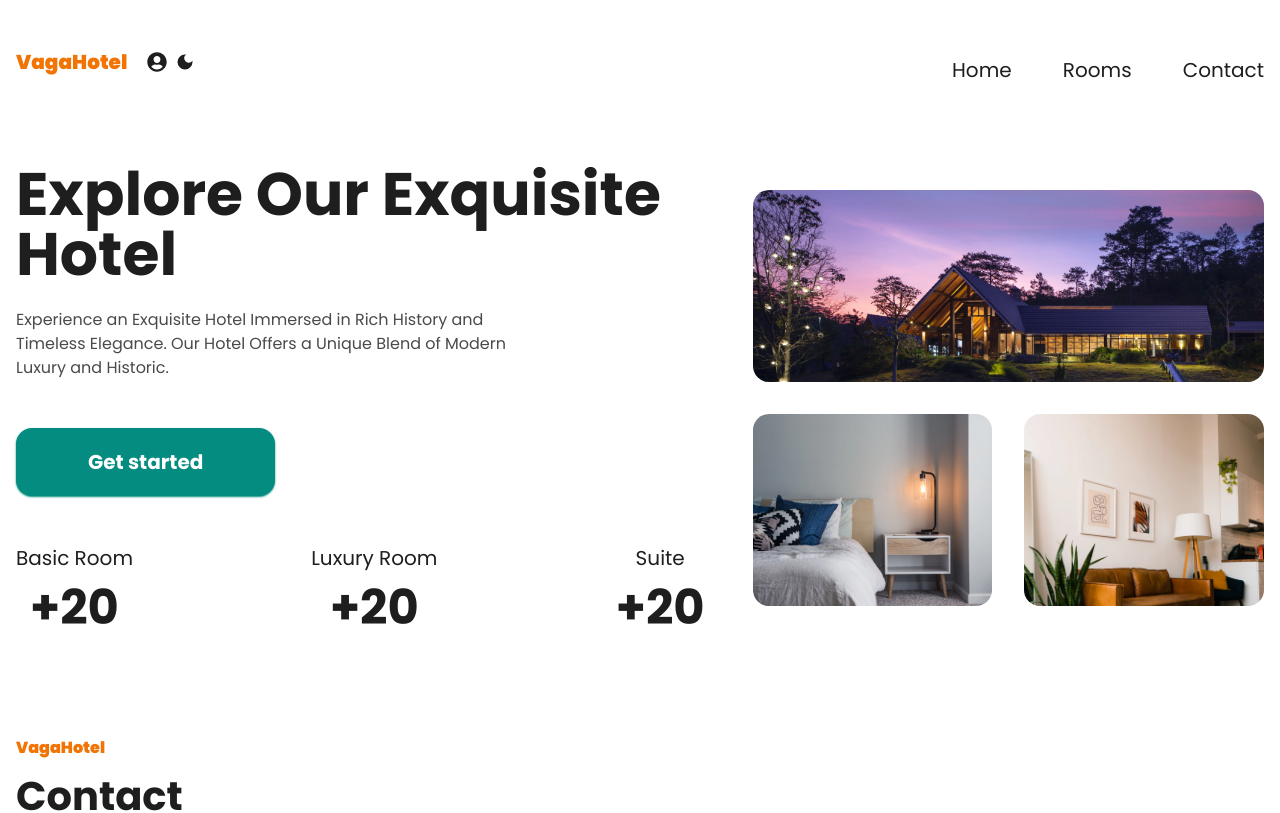
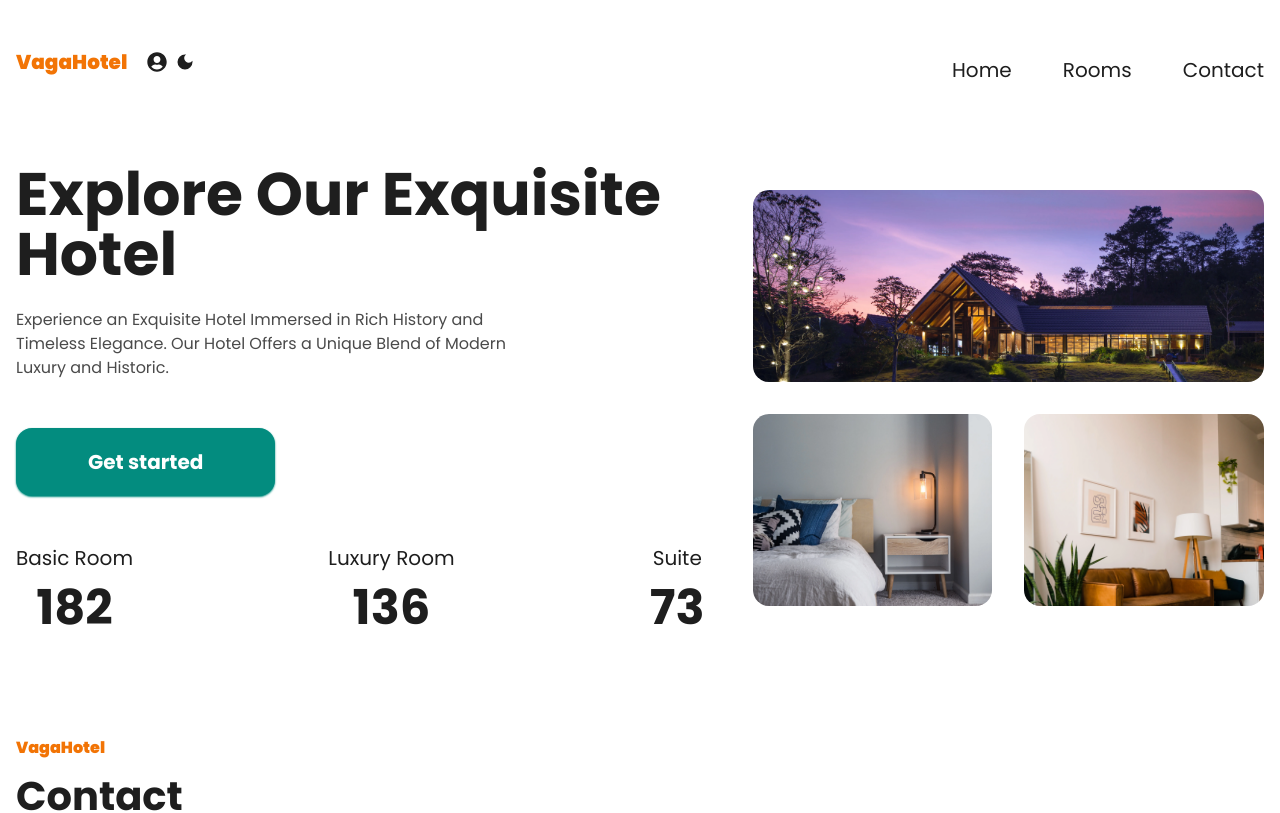
Before and after one commit to VladyslavVagin/hotel-management, a Next.js app: page / in a window 1280 px wide. Shown: the top 813 px of the page. Built offline with nearby package versions, Linux system fonts and the light colour scheme; no server answers.

Commit message:
search components

```diff
--- a/src/app/(web)/page.tsx
+++ b/src/app/(web)/page.tsx
@@ -4,6 +4,10 @@ export default function Home() {
   return (
     <>
       <HeroSection />
+      {/* Page Search */}
+      {/* Featured Room */}
+      {/* Gallery */}
+      {/* Newsletter */}
     </>
   );
 }
--- /dev/null
+++ b/src/components/CountUpNumber/CountUpNumber.tsx
@@ -0,0 +1,40 @@
+"use client";
+
+import { FC, useState, useEffect } from "react";
+
+type Props = {
+  endValue: number;
+  duration: number;
+};
+
+const CountUpNumber: FC<Props> = ({ endValue, duration }) => {
+  const [count, setCount] = useState(0);
+
+  useEffect(() => {
+    let startTime: number;
+    let animationFrameId: number;
+
+    const updateCount = (timestamp: number) => {
+      if (!startTime) startTime = timestamp;
+      const progress = timestamp - startTime;
+
+      if (progress < duration) {
+        setCount(Math.min(endValue, (progress / duration) * endValue));
+        animationFrameId = requestAnimationFrame(updateCount);
+      } else {
+        setCount(endValue);
+      }
+    };
+
+    animationFrameId = requestAnimationFrame(updateCount);
+    return () => cancelAnimationFrame(animationFrameId);
+  }, [endValue, duration]);
+
+  return (
+    <p className="md:font-bold font-medium text-lg xl:text-5xl">
+      {Math.round(count)}
+    </p>
+  );
+};
+
+export default CountUpNumber;
--- /dev/null
+++ b/src/components/HeroSection/ClientComponent.tsx
@@ -0,0 +1,40 @@
+"use client";
+
+import React, { FC } from "react";
+import Image from "next/image";
+import CountUpNumber from "../CountUpNumber/CountUpNumber";
+import { heading1 } from "./ServerComponent";
+
+type Props = {
+  heading1: React.ReactNode;
+  section2: React.ReactNode;
+};
+
+const ClientComponent: FC<Props> = (props) => {
+  const { heading1, section2 } = props;
+
+  return (
+    <section className="flex px-4 items-center gap-12 container mx-auto">
+      <div className="py-10 h-full">
+        {heading1}
+        <div className="flex justify-between mt-12">
+          <div className="flex gap-3 flex-col items-center justify-center">
+            <p className="text-xs lg:text-xl text-center">Basic Room</p>
+            <CountUpNumber endValue={182} duration={3000} />
+          </div>
+          <div className="flex gap-3 flex-col items-center justify-center">
+            <p className="text-xs lg:text-xl text-center">Luxury Room</p>
+            <CountUpNumber endValue={136} duration={3000} />
+          </div>
+          <div className="flex gap-3 flex-col items-center justify-center">
+            <p className="text-xs lg:text-xl text-center">Suite</p>
+            <CountUpNumber endValue={73} duration={3000} />
+          </div>
+        </div>
+      </div>
+      {section2}
+    </section>
+  );
+};
+
+export default ClientComponent;
--- a/src/components/HeroSection/HeroSection.tsx
+++ b/src/components/HeroSection/HeroSection.tsx
@@ -1,66 +1,8 @@
-import Image from "next/image";
+import ClientComponent from "./ClientComponent";
+import { heading1, section2 } from "./ServerComponent";
 
 const HeroSection = () => {
-  return (
-    <section className="flex px-4 items-center gap-12 container mx-auto">
-      <div className="py-10 h-full">
-        <h1 className="font-heading mb-6">Explore Our Exquisite Hotel</h1>
-        <p className="text-[#4a4a4a] dark:text-[#ffffff] mb-12 max-w-lg">
-          Experience an Exquisite Hotel Immersed in Rich History and Timeless
-          Elegance. Our Hotel Offers a Unique Blend of Modern Luxury and
-          Historic.
-        </p>
-        <button className="btn-primary">Get started</button>
-
-        <div className="flex justify-between mt-12">
-          <div className="flex gap-3 flex-col items-center justify-center">
-            <p className="text-xs lg:text-xl text-center">Basic Room</p>
-            <p className="md:font-bold font-medium text-lg xl:text-5xl">+20</p>
-          </div>
-          <div className="flex gap-3 flex-col items-center justify-center">
-            <p className="text-xs lg:text-xl text-center">Luxury Room</p>
-            <p className="md:font-bold font-medium text-lg xl:text-5xl">+20</p>
-          </div>
-          <div className="flex gap-3 flex-col items-center justify-center">
-            <p className="text-xs lg:text-xl text-center">Suite</p>
-            <p className="md:font-bold font-medium text-lg xl:text-5xl">+20</p>
-          </div>
-        </div>
-      </div>
-
-      <div className="md:grid hidden gap-8 grid-cols-1">
-        <div className="rounded-2xl overflow-hidden h-48">
-          <Image
-            src={"/images/hero-1.webp"}
-            alt="hero-1"
-            width={300}
-            height={300}
-            className="img scale-animation"
-          />
-        </div>
-        <div className="grid grid-cols-2 gap-8 h-48">
-          <div className="rounded-2xl overflow-hidden">
-            <Image
-              src={"/images/hero-2.webp"}
-              alt="hero-2"
-              width={300}
-              height={300}
-              className="img scale-animation"
-            />
-          </div>
-          <div className="rounded-2xl overflow-hidden">
-            <Image
-              src={"/images/hero-3.webp"}
-              alt="hero-3"
-              width={300}
-              height={300}
-              className="img scale-animation"
-            />
-          </div>
-        </div>
-      </div>
-    </section>
-  );
+  return <ClientComponent heading1={heading1} section2={section2} />;
 };
 
 export default HeroSection;
--- /dev/null
+++ b/src/components/HeroSection/ServerComponent.tsx
@@ -0,0 +1,46 @@
+import Image from "next/image";
+
+export const heading1 = (
+  <>
+    <h1 className="font-heading mb-6">Explore Our Exquisite Hotel</h1>
+    <p className="text-[#4a4a4a] dark:text-[#ffffff] mb-12 max-w-lg">
+      Experience an Exquisite Hotel Immersed in Rich History and Timeless
+      Elegance. Our Hotel Offers a Unique Blend of Modern Luxury and Historic.
+    </p>
+    <button className="btn-primary">Get started</button>
+  </>
+);
+
+export const section2 = (
+  <div className="md:grid hidden gap-8 grid-cols-1">
+    <div className="rounded-2xl overflow-hidden h-48">
+      <Image
+        src={"/images/hero-1.webp"}
+        alt="hero-1"
+        width={300}
+        height={300}
+        className="img scale-animation"
+      />
+    </div>
+    <div className="grid grid-cols-2 gap-8 h-48">
+      <div className="rounded-2xl overflow-hidden">
+        <Image
+          src={"/images/hero-2.webp"}
+          alt="hero-2"
+          width={300}
+          height={300}
+          className="img scale-animation"
+        />
+      </div>
+      <div className="rounded-2xl overflow-hidden">
+        <Image
+          src={"/images/hero-3.webp"}
+          alt="hero-3"
+          width={300}
+          height={300}
+          className="img scale-animation"
+        />
+      </div>
+    </div>
+  </div>
+);
--- /dev/null
+++ b/src/components/PageSearch/PageSearch.tsx
@@ -0,0 +1,20 @@
+"use client";
+
+import { useState } from "react";
+import Search from "../Search/Search";
+
+const PageSearch = () => {
+  const [roomTypeFilter, setRoomTypeFilter] = useState("");
+  const [searchQuery, setSearchQuery] = useState("");
+
+  return (
+    <Search
+      roomTypeFilter={roomTypeFilter}
+      searchQuery={searchQuery}
+      setRoomTypeFilter={setRoomTypeFilter}
+      setSearchQuery={setSearchQuery}
+    />
+  );
+};
+
+export default PageSearch;
--- /dev/null
+++ b/src/components/Search/Search.tsx
@@ -0,0 +1,79 @@
+"use client";
+
+import React, { FC } from "react";
+import { useRouter } from "next/navigation";
+
+type Props = {
+  roomTypeFilter: string;
+  searchQuery: string;
+  setRoomTypeFilter: (value: string) => void;
+  setSearchQuery: (value: string) => void;
+};
+
+const Search: FC<Props> = ({
+  roomTypeFilter,
+  searchQuery,
+  setRoomTypeFilter,
+  setSearchQuery,
+}) => {
+  const router = useRouter();
+
+  const handleRoomTypeChange = (e: React.ChangeEvent<HTMLSelectElement>) => {
+    setRoomTypeFilter(e.target.value);
+  };
+
+  const handleSearchQueryChange = (e: React.ChangeEvent<HTMLInputElement>) => {
+    setSearchQuery(e.target.value);
+  };
+
+  const handleFilterClick = () => {
+    router.push(`/rooms?roomType=${roomTypeFilter}&searchQuery=${searchQuery}`);
+  };
+
+  return (
+    <section className="bg-tertiary-light px-4 py-6 rounded-lg">
+      <div className="container mx-auto flex gap-4 flex-wrap justify-between items-center">
+        <div className="w-full md:1/3 lg:w-auto mb-4 md:mb-0">
+          <label className="block text-sm font-medium mb-2 text-black">
+            Room Type
+          </label>
+          <div className="relative">
+            <select
+              value={roomTypeFilter}
+              onChange={handleRoomTypeChange}
+              className="w-full px-4 py-2 capitalize rounded leading-tight dark:bg-black focus:outline-none"
+            >
+              <option value="All">All</option>
+              <option value="Basic">Basic</option>
+              <option value="Luxury">Luxury</option>
+              <option value="Suite">Suite</option>
+            </select>
+          </div>
+        </div>
+
+        <div className="w-full md:1/3 lg:w-auto mb-4 md:mb-0">
+          <label className="block text-sm font-medium mb-2 text-black">
+            Search
+          </label>
+          <input
+            type="search"
+            id="search"
+            placeholder="Search..."
+            className="w-full px-4 py-3 rounded leading-tight dark:bg-black focus:outline-none placeholder:text-black dark:placeholder:text-white"
+            value={searchQuery}
+            onChange={handleSearchQueryChange}
+          />
+        </div>
+        <button
+          className="btn-primary"
+          type="button"
+          onClick={handleFilterClick}
+        >
+          Search
+        </button>
+      </div>
+    </section>
+  );
+};
+
+export default Search;
```
